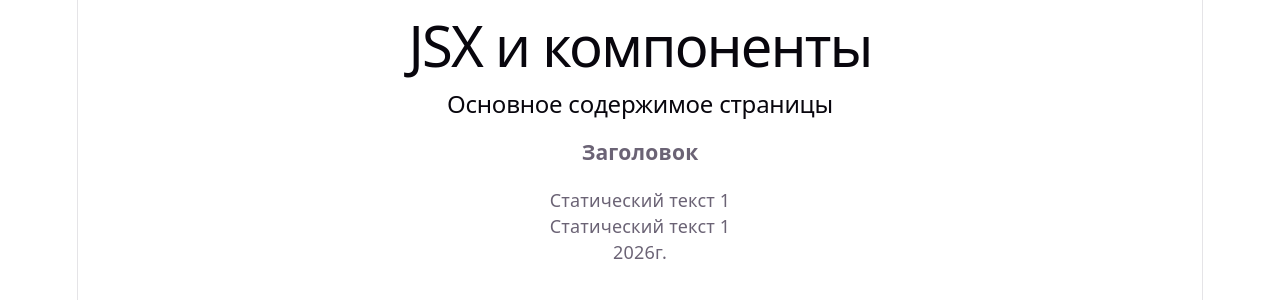
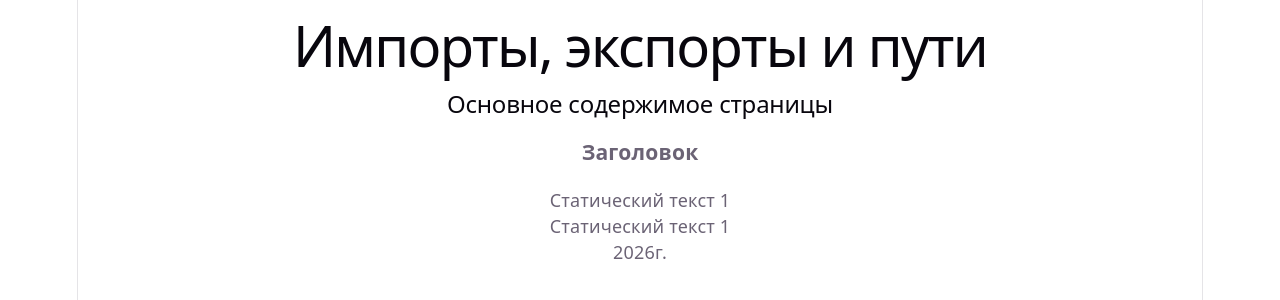
Before and after one commit to GromovaViktoriya/react-homeworks, a React (Vite) app: page / in a window 1280 px wide. Shown: the top 300 px of the page. Built offline with nearby package versions, Linux system fonts and the light colour scheme.

Commit message:
chore: added homework-06

```diff
--- a/src/App.jsx
+++ b/src/App.jsx
@@ -1,35 +1,14 @@
-function Header() {
-    return <header>
-        <h1>JSX и компоненты</h1>
-    </header>
-}
+import Header from "./components/Header.jsx";
+import {MainContent, Section} from "./components/Content.jsx";
+import Footer from "./components/Footer.jsx";
 
-function Section() {
-    return <section>
-        <h3>Заголовок</h3>
-        <p>Статический текст 1</p>
-        <p>Статический текст 1</p>
-    </section>
-}
-
-function MainContent() {
-    return (
-        <>
-            <main><h2>Основное содержимое страницы</h2></main>
-            <Section/>
-        </>
-    )
-}
-
-function Footer() {
-    return <footer>2026г.</footer>
-}
 
 function App() {
     return (
         <div>
             <Header/>
             <MainContent/>
+            <Section/>
             <Footer/>
         </div>
     )
--- /dev/null
+++ b/src/components/Content.jsx
@@ -0,0 +1,13 @@
+export const MainContent = () => {
+    return (
+        <main><h2>Основное содержимое страницы</h2></main>
+    )
+}
+
+export const Section = () => {
+    return <section>
+        <h3>Заголовок</h3>
+        <p>Статический текст 1</p>
+        <p>Статический текст 1</p>
+    </section>
+}
--- /dev/null
+++ b/src/components/Footer.jsx
@@ -0,0 +1,9 @@
+export const Footer = () => {
+    return (
+        <footer>
+           2026г.
+        </footer>
+    )
+}
+
+export default Footer
--- /dev/null
+++ b/src/components/Header.jsx
@@ -0,0 +1,9 @@
+export const Header = () => {
+    return (
+        <header>
+            <h1>Импорты, экспорты и пути</h1>
+        </header>
+    )
+}
+
+export default Header
```
